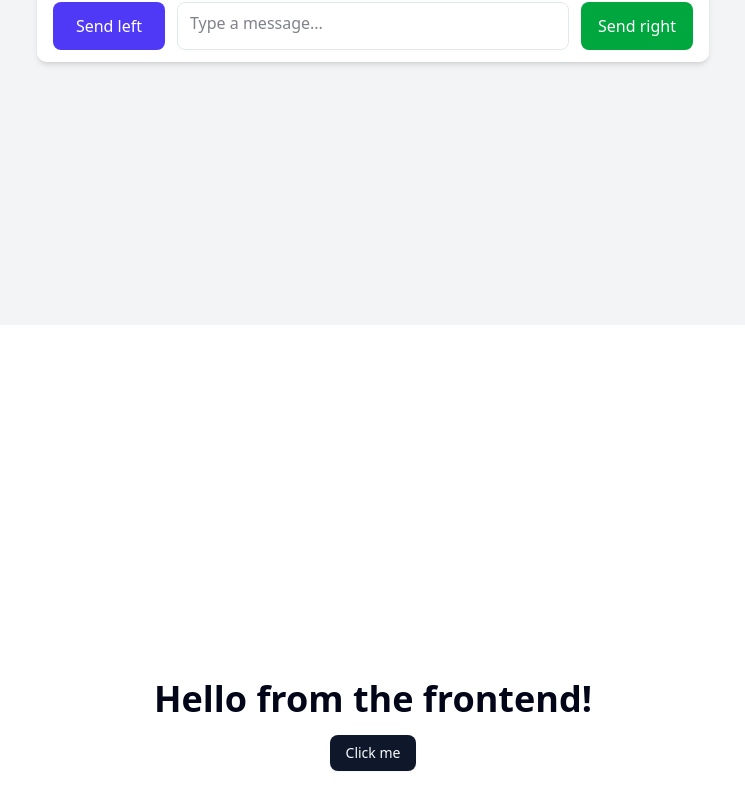
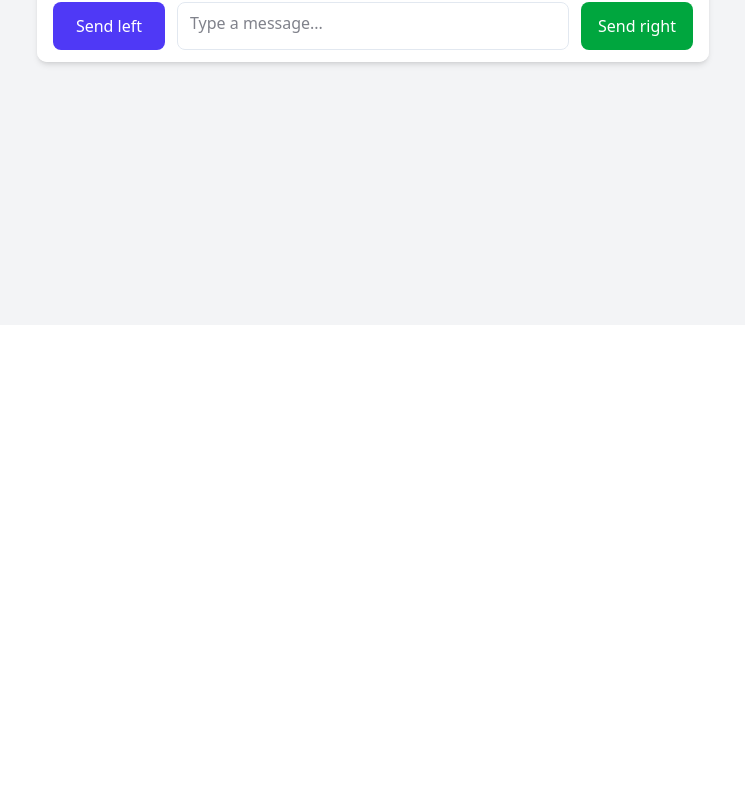
Before and after one commit to questionable-innovations/watchful-halloween-2025, a SvelteKit app in the folder frontend/: page / in a window 1280 px wide. Shown: the part 475-1284 px from the top of the page, without its empty margins (267-1012 px from the left). After the commit the page ends 800 px from the top, so only its background shows below. Built offline with nearby package versions, Linux system fonts and the light colour scheme.

Commit message:
feat: graph and stuff

```diff
--- a/frontend/src/routes/+page.svelte
+++ b/frontend/src/routes/+page.svelte
@@ -76,6 +76,17 @@
         messages = [];
         predictions = [];
     }
+
+    // Combine original messages (as linear chain) with predictions for tree display
+    $: fullTree = [
+        ...messages.map((m, i) => ({
+            id: m.id,
+            side: m.side,
+            content: m.content,
+            parentId: i > 0 ? messages[i - 1].id : undefined
+        })),
+        ...predictions
+    ] as MessagePredictions;
 
     async function fetchPredictions() {
         if (messages.length === 0) return;
@@ -258,13 +269,6 @@
     </div>
 </div>
 
-<div class="flex h-screen w-full items-center justify-center">
-	<div class="flex flex-col items-center space-y-4">
-		<h1 class="text-4xl font-bold">{greeting.message}</h1>
-		<Button>Click me</Button>
-	</div>
-</div>
-
 <style>
     /* small helpers to keep template classes concise */
     .left { justify-content: flex-start; }
@@ -283,7 +287,7 @@
                 <button class="text-gray-600 hover:text-gray-800" onclick={() => (showTree = false)}>Close</button>
             </div>
             <div class="max-h-[80vh] h-[min(80vh,800px)] p-4 bg-white">
-                <MessageTree {predictions} orientation="vertical" />
+                <MessageTree predictions={fullTree} orientation="vertical" />
             </div>
         </div>
     </div>
```
